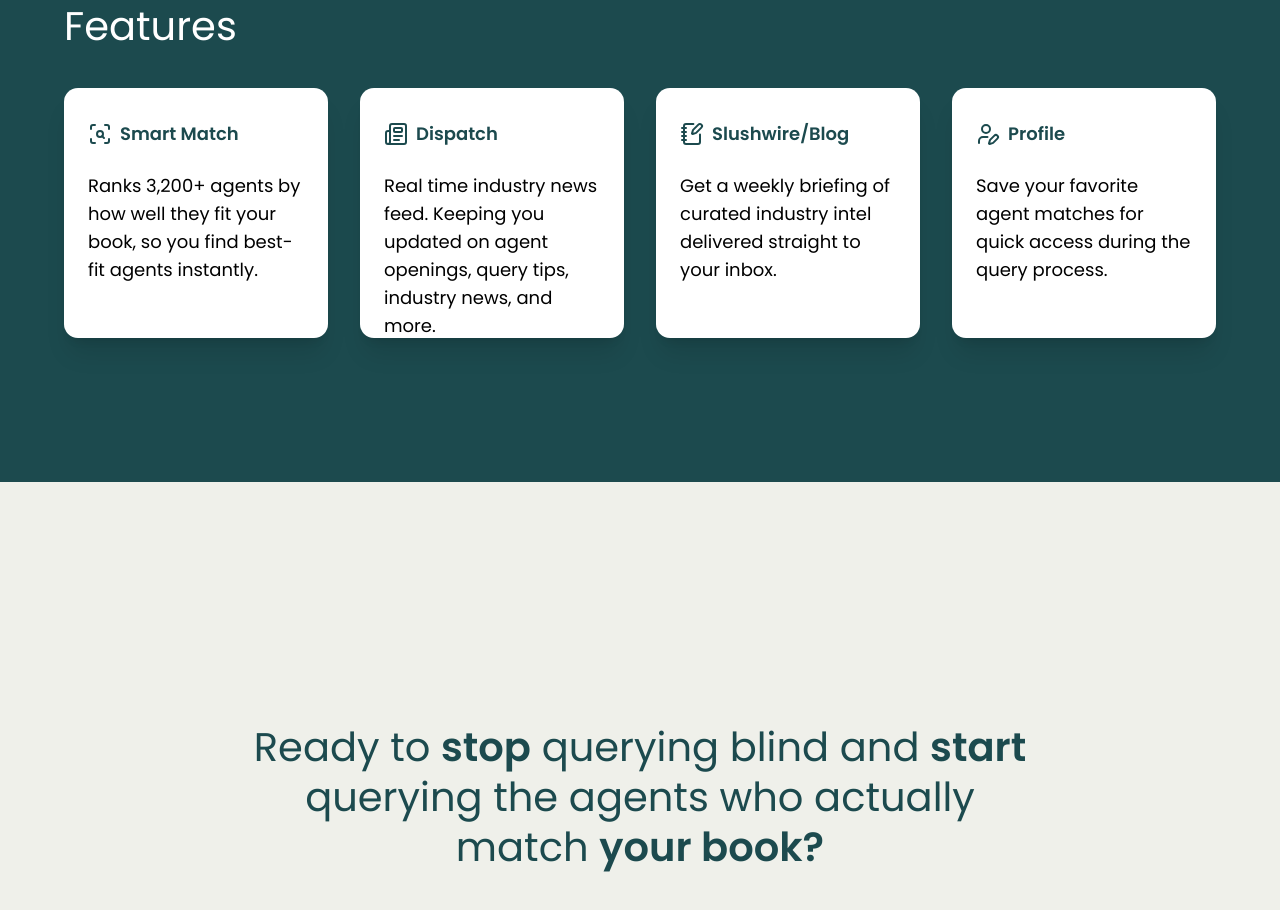
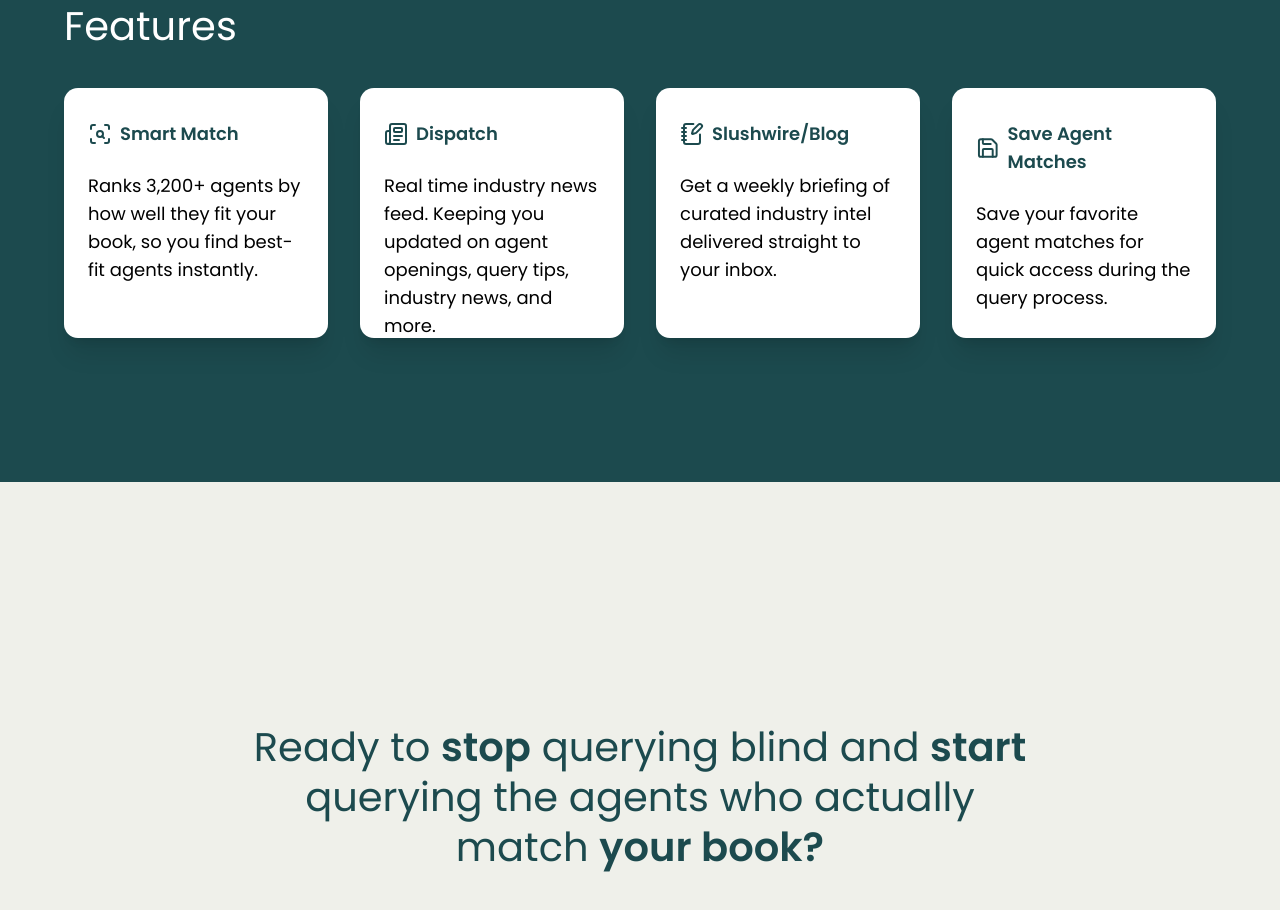
Before and after one commit to thefrankharvey/querybot_web_app, a Next.js app: page / in a window 1280 px wide. Shown: the part 3240-4150 px from the top of the page. Built offline with nearby package versions, Linux system fonts and the light colour scheme; no server answers.

Commit message:
Update Profile card to Save Agent Matches

```diff
--- a/app/(public)/(home)/components/products-block.tsx
+++ b/app/(public)/(home)/components/products-block.tsx
@@ -1,5 +1,11 @@
 import React from "react";
-import { Newspaper, NotebookPen, ScanSearch, UserPen } from "lucide-react";
+import {
+  Newspaper,
+  NotebookPen,
+  Save,
+  ScanSearch,
+  UserPen,
+} from "lucide-react";
 import { motion } from "framer-motion";
 
 const productsData = [
@@ -22,8 +28,8 @@ const productsData = [
       "Get a weekly briefing of curated industry intel delivered straight to your inbox.",
   },
   {
-    title: "Profile",
-    icon: <UserPen className="w-6 h-6 text-accent" />,
+    title: "Save Agent Matches",
+    icon: <Save className="w-6 h-6 text-accent" />,
     description:
       "Save your favorite agent matches for quick access during the query process.",
   },
```
